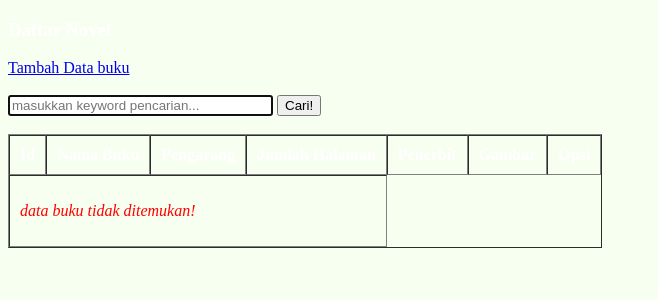
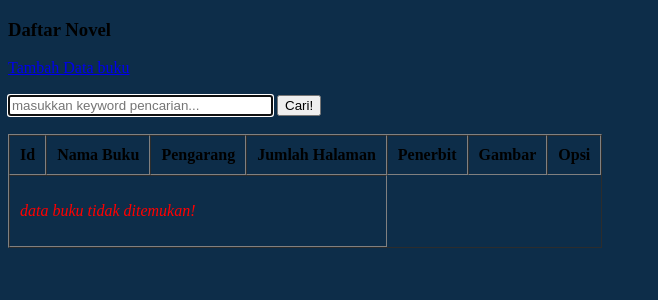
Before and after one commit to galih250/prakweb_c_203040174, a PHP site: page / in a window 1280 px wide. Shown: the top 300 px of the page, without its empty margins (0-658 px from the left). Run offline with PHP 8.4, Linux system fonts and the light colour scheme; data that the repository does not hold is empty.

Commit message:
pengubahan Backround

```diff
--- a/pw/style.css
+++ b/pw/style.css
@@ -1,15 +1,3 @@
 body {
-    background-color: rgb(247, 255, 240);
+    background-color: rgb(13, 45, 73);
 }
-
-button .tambah {
-    margin-left: 100px;
-}
-
-h3 {
-    color: white;
-}
-
-table {
-    color: white;
-}
```
